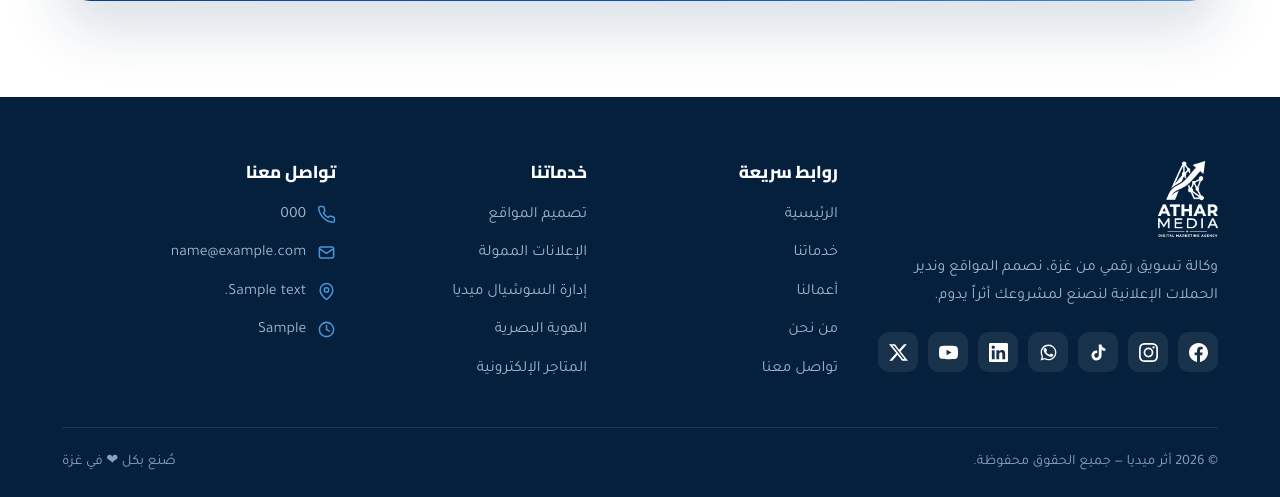
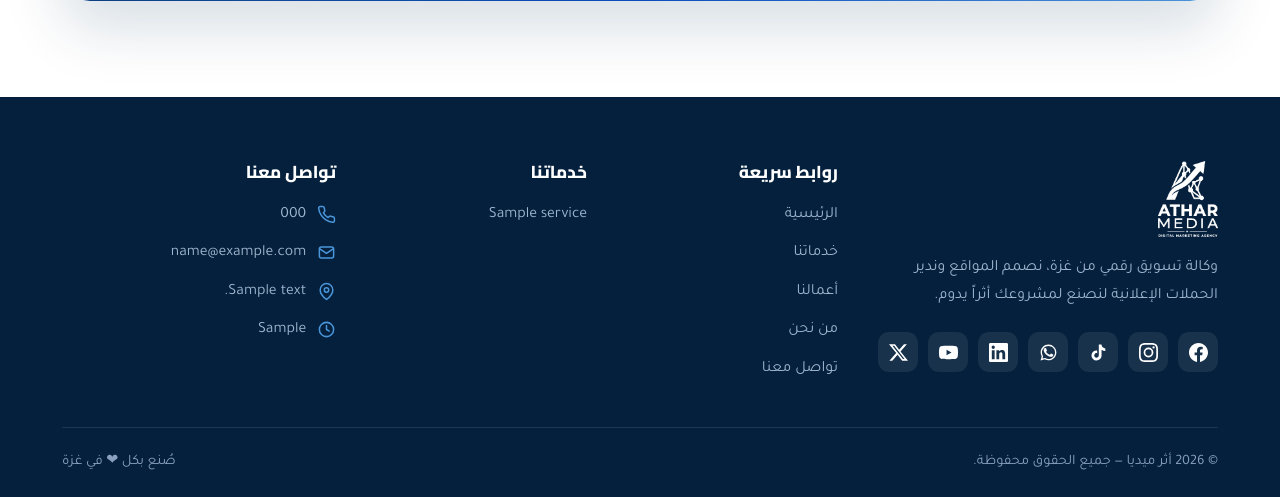
Before and after one commit to yahyakmail59/athar-media, a Django app: page /about/ in a window 1280 px wide. Shown: the part 2846-3343 px from the top of the page. Run offline with Django 4.2, Linux system fonts and the light colour scheme; tables that the repository leaves empty hold one stand-in row (values such as "Sample post"); grey boxes marked "Sample" are stand-in pictures.

Commit message:
Replace hard coded services in footer with database services

```diff
--- a/core/context_processors.py
+++ b/core/context_processors.py
@@ -12,12 +12,15 @@ def site_context(request):
     # SiteSettings is a singleton holding contact info & social links.
     # Guarded so the site still renders before the first migration.
     site = None
+    footer_services = []
     try:
-        from .models import SiteSettings
+        from .models import Service, SiteSettings
 
         site = SiteSettings.load()
+        footer_services = Service.objects.filter(is_active=True).order_by("order", "id")
     except Exception:
         site = None
+        footer_services = []
 
     return {
         "lang": lang,
@@ -26,4 +29,5 @@ def site_context(request):
         "t": get_ui(lang),
         "site": site,
         "site_languages": settings.LANGUAGES,
+        "footer_services": footer_services,
     }
--- a/templates/partials/footer.html
+++ b/templates/partials/footer.html
@@ -30,19 +30,9 @@
       <div class="footer-col">
         <h4>{{ t.footer_services }}</h4>
         <ul>
-          {% if lang == 'ar' %}
-          <li><a href="{% url 'core:services' %}">تصميم المواقع</a></li>
-          <li><a href="{% url 'core:services' %}">الإعلانات الممولة</a></li>
-          <li><a href="{% url 'core:services' %}">إدارة السوشيال ميديا</a></li>
-          <li><a href="{% url 'core:services' %}">الهوية البصرية</a></li>
-          <li><a href="{% url 'core:services' %}">المتاجر الإلكترونية</a></li>
-          {% else %}
-          <li><a href="{% url 'core:services' %}">Web Design</a></li>
-          <li><a href="{% url 'core:services' %}">Paid Ads</a></li>
-          <li><a href="{% url 'core:services' %}">Social Media</a></li>
-          <li><a href="{% url 'core:services' %}">Brand Identity</a></li>
-          <li><a href="{% url 'core:services' %}">E-commerce</a></li>
-          {% endif %}
+          {% for service in footer_services %}
+          <li><a href="{% url 'core:services' %}">{{ service.title }}</a></li>
+          {% endfor %}
         </ul>
       </div>
 
```
Also changed, not shown: .claude/settings.local.json (deleted), 1 other file.
